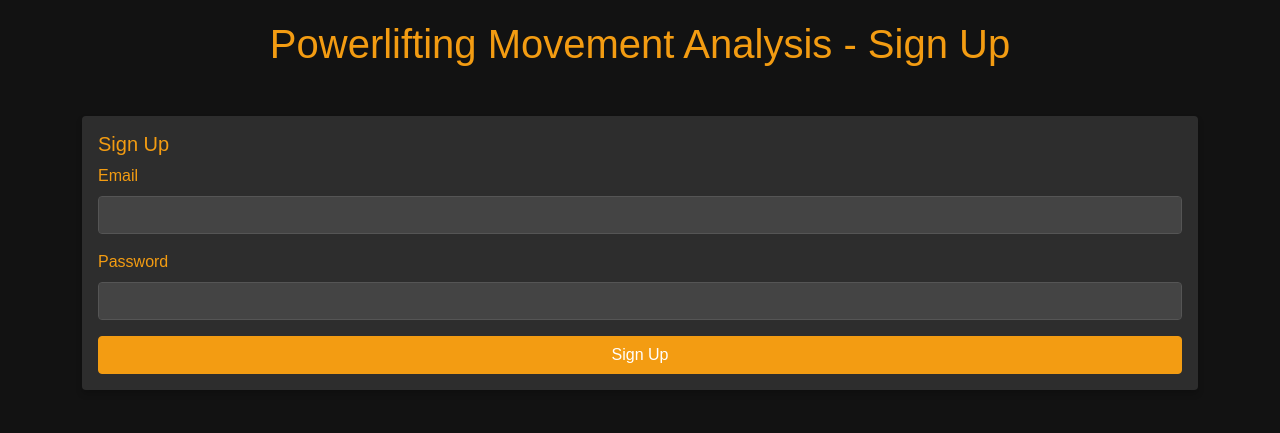
After one commit to mirhanmetin/ML-Driven-RealTime-Lifting-Stability-Tracker, a Flask app: page /signup in a window 1280 px wide. The commit adds this page. Shown: the top 433 px of the page. Run offline with Flask 3, Linux system fonts and the light colour scheme.

Commit message:
Define endpoints and separate FE for modularity

```diff
--- a/app.py
+++ b/app.py
@@ -1,4 +1,4 @@
-from flask import Flask, request, jsonify, render_template
+from flask import Flask, request, jsonify, render_template, redirect, url_for
 import logging
 import traceback
 import os
@@ -138,6 +138,55 @@ def index():
     logger.info("Rendering static index page")
     return render_template('index.html')
 
+@app.route('/signup', methods=['GET'])
+def signup_page():
+    # Render the signup.html page
+    return render_template('signup.html')  # Render the signup.html page
+
+@app.route('/signup', methods=['POST'])
+def signup_user():
+    try:
+        data = request.get_json()
+        email = data.get('email')
+        password = data.get('password')
+
+        # Use the signup function from auth.py
+        user = signup(email, password)
+
+        if "error" in user:
+            return jsonify({'status': 'error', 'message': user["error"]}), 400
+
+        return jsonify({'status': 'success', 'message': 'User registered successfully', 'user': user}), 200
+    except Exception as e:
+        return jsonify({'status': 'error', 'message': f"Error during signup: {str(e)}"}), 500
+
+
+@app.route('/login', methods=['GET'])
+def login_page():
+    # Login page rendering
+    return render_template('login.html')  # Render the login.html page
+
+@app.route('/login', methods=['POST'])
+def login_user():
+    try:
+        data = request.get_json()
+        email = data.get('email')
+        password = data.get('password')
+
+        # Use the login function from auth.py
+        user = login(email, password)
+
+        if "error" in user:
+            return jsonify({'status': 'error', 'message': user['error']}), 400
+
+        # Login successful, redirect or handle session
+        return redirect(url_for('dashboard'))  # Example redirect after login
+
+    except Exception as e:
+        return jsonify({'status': 'error', 'message': f"Error during login: {str(e)}"}), 500
+
+
+
 @app.route('/analyze', methods=['POST'])
 def analyze():
     try:
--- /dev/null
+++ b/templates/signup.html
@@ -0,0 +1,122 @@
+<!DOCTYPE html>
+<html lang="en">
+  <head>
+    <meta charset="UTF-8" />
+    <meta name="viewport" content="width=device-width, initial-scale=1.0" />
+    <title>Sign Up - Powerlifting Movement Analysis</title>
+    <link
+      href="https://cdn.jsdelivr.net/npm/bootstrap@5.1.3/dist/css/bootstrap.min.css"
+      rel="stylesheet"
+    />
+    <style>
+      body {
+        background-color: #121212;
+        color: #f39c12; /* Altın sarısı metin */
+        font-family: Arial, sans-serif;
+        padding: 20px;
+      }
+
+      h1 {
+        font-family: "Arial", sans-serif;
+        color: #f39c12;
+      }
+
+      .card {
+        margin-bottom: 20px;
+        border: none;
+        box-shadow: 0 4px 6px rgba(0, 0, 0, 0.2);
+        background-color: #2d2d2d;
+      }
+
+      .form-label {
+        color: #f39c12;
+      }
+
+      .form-control {
+        background-color: #444;
+        border-color: #555;
+        color: #f39c12; /* Altın sarısı metin */
+      }
+
+      .form-control:focus {
+        border-color: #f39c12;
+        box-shadow: 0 0 5px rgba(243, 156, 18, 0.5);
+      }
+
+      .btn-primary {
+        background-color: #f39c12;
+        border-color: #f39c12;
+      }
+
+      .btn-primary:hover {
+        background-color: #e67e22;
+        border-color: #e67e22;
+      }
+    </style>
+  </head>
+
+  <body>
+    <div class="container">
+      <h1 class="text-center mb-5">Powerlifting Movement Analysis - Sign Up</h1>
+
+      <!-- Sign Up Form -->
+      <div class="card mb-4">
+        <div class="card-body">
+          <h5 class="card-title">Sign Up</h5>
+          <form id="signupForm">
+            <div class="mb-3">
+              <label for="signupEmail" class="form-label">Email</label>
+              <input
+                type="email"
+                class="form-control"
+                id="signupEmail"
+                required
+              />
+            </div>
+            <div class="mb-3">
+              <label for="signupPassword" class="form-label">Password</label>
+              <input
+                type="password"
+                class="form-control"
+                id="signupPassword"
+                required
+              />
+            </div>
+            <button type="submit" class="btn btn-primary w-100">Sign Up</button>
+          </form>
+        </div>
+      </div>
+    </div>
+
+    <script>
+      document
+        .getElementById("signupForm")
+        .addEventListener("submit", async (e) => {
+          e.preventDefault();
+          const email = document.getElementById("signupEmail").value;
+          const password = document.getElementById("signupPassword").value;
+
+          try {
+            const response = await fetch("/signup", {
+              method: "POST",
+              headers: {
+                "Content-Type": "application/json",
+              },
+              body: JSON.stringify({ email, password }),
+            });
+
+            const data = await response.json();
+            if (data.status === "success") {
+              alert("Sign Up successful!");
+              window.location.href = "/login"; // Redirect to login
+            } else {
+              alert("Error during sign up: " + data.message);
+            }
+          } catch (error) {
+            console.error("Error:", error);
+            alert("An error occurred during sign up.");
+          }
+        });
+    </script>
+  </body>
+</html>
```
Also changed, not shown: templates/index.html (+4 -61 lines), templates/login.html (added, +122 -0 lines), utils/auth.py (+6 -21 lines).
